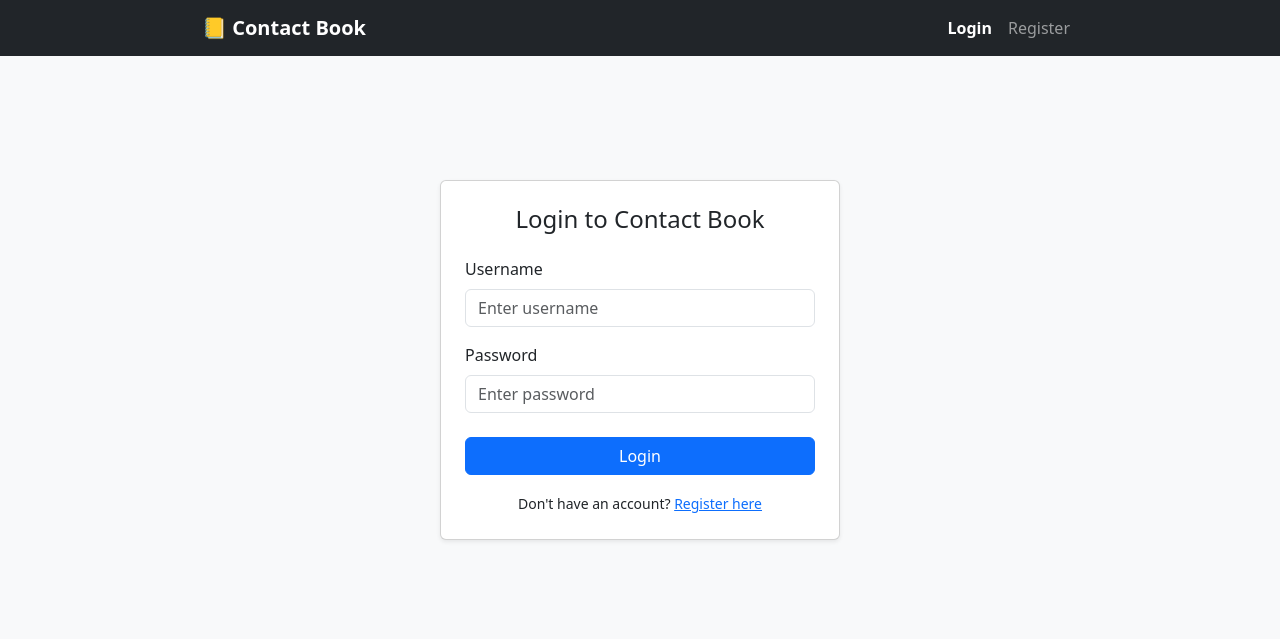
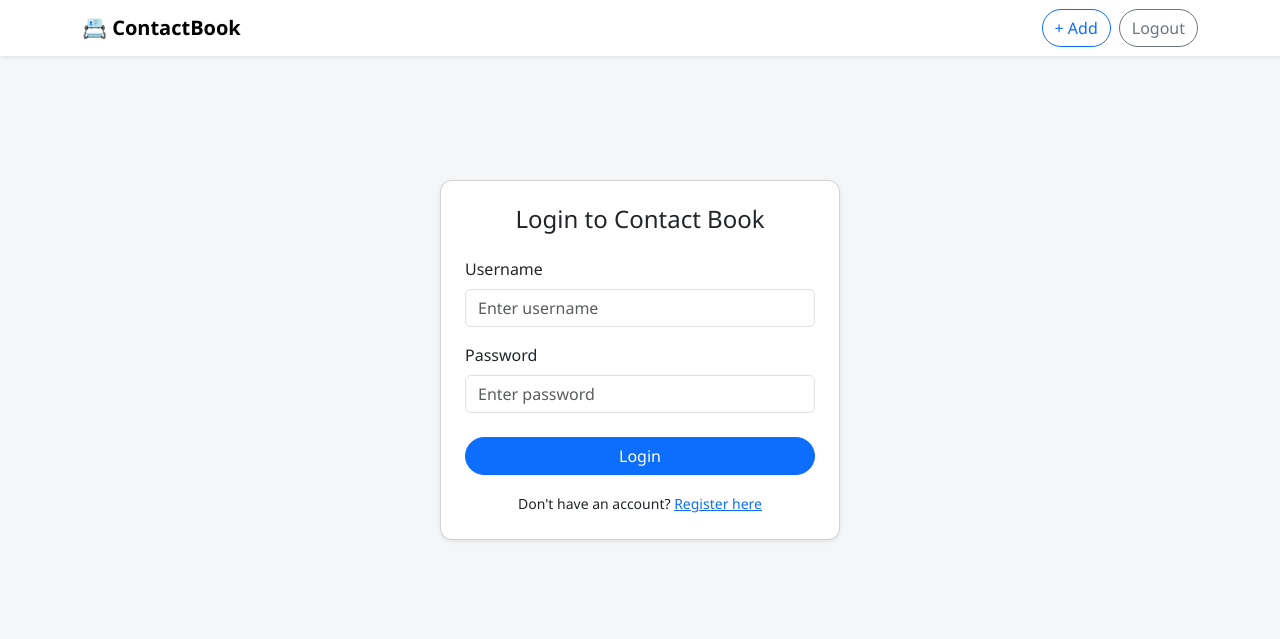
Before and after one commit to Akshay-le/contact-book, a Flask app: page /login in a window 1280 px wide. Shown: the top 639 px of the page. Run offline with Flask 3, Linux system fonts and the light colour scheme.

Commit message:
Update layout.html

```diff
--- a/templates/layout.html
+++ b/templates/layout.html
@@ -3,37 +3,32 @@
 <head>
   <meta charset="UTF-8">
   <title>Contact Book</title>
-  <link href="https://cdn.jsdelivr.net/npm/bootstrap@5.3.0/dist/css/bootstrap.min.css" rel="stylesheet">
+  <meta name="viewport" content="width=device-width, initial-scale=1">
+  <link href="https://cdn.jsdelivr.net/npm/bootstrap@5.3.2/dist/css/bootstrap.min.css" rel="stylesheet">
   <style>
     body {
-      background-color: #f8f9fa;
-    }
-    .navbar-brand {
-      font-weight: bold;
+      background: #f4f6f9;
+      font-family: 'Segoe UI', sans-serif;
     }
     .nav-link.active {
       font-weight: bold;
+      color: #0d6efd !important;
     }
-    .container {
-      max-width: 900px;
+    .card {
+      border-radius: 12px;
+    }
+    .btn {
+      border-radius: 20px;
     }
   </style>
 </head>
 <body>
-  <nav class="navbar navbar-expand-lg navbar-dark bg-dark mb-4">
+  <nav class="navbar navbar-expand-md navbar-light bg-white shadow-sm mb-4">
     <div class="container">
-      <a class="navbar-brand" href="{{ url_for('home') }}">📒 Contact Book</a>
-      <div>
-        <ul class="navbar-nav ms-auto">
-          {% if 'username' in session %}
-            <li class="nav-item"><a href="{{ url_for('home') }}" class="nav-link {% if request.endpoint == 'home' %}active{% endif %}">Home</a></li>
-            <li class="nav-item"><a href="{{ url_for('add_contact') }}" class="nav-link {% if request.endpoint == 'add_contact' %}active{% endif %}">Add</a></li>
-            <li class="nav-item"><a href="{{ url_for('logout') }}" class="nav-link">Logout</a></li>
-          {% else %}
-            <li class="nav-item"><a href="{{ url_for('login') }}" class="nav-link {% if request.endpoint == 'login' %}active{% endif %}">Login</a></li>
-            <li class="nav-item"><a href="{{ url_for('register') }}" class="nav-link {% if request.endpoint == 'register' %}active{% endif %}">Register</a></li>
-          {% endif %}
-        </ul>
+      <a class="navbar-brand fw-semibold" href="/">📇 ContactBook</a>
+      <div class="d-flex">
+        <a href="{{ url_for('add_contact') }}" class="btn btn-outline-primary me-2">+ Add</a>
+        <a href="{{ url_for('logout') }}" class="btn btn-outline-secondary">Logout</a>
       </div>
     </div>
   </nav>
@@ -49,5 +44,7 @@
 
     {% block content %}{% endblock %}
   </div>
+
+  <script src="https://cdn.jsdelivr.net/npm/bootstrap@5.3.2/dist/js/bootstrap.bundle.min.js"></script>
 </body>
 </html>
```
